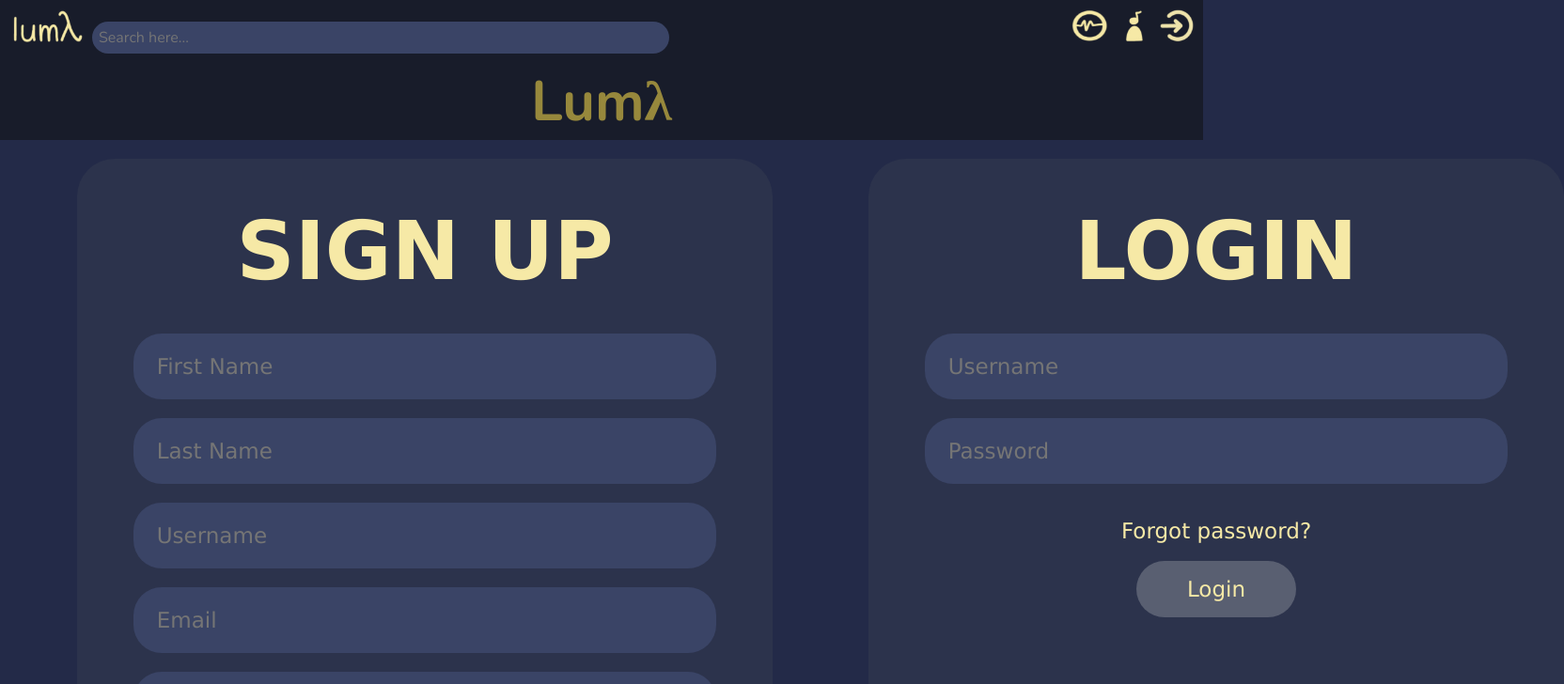
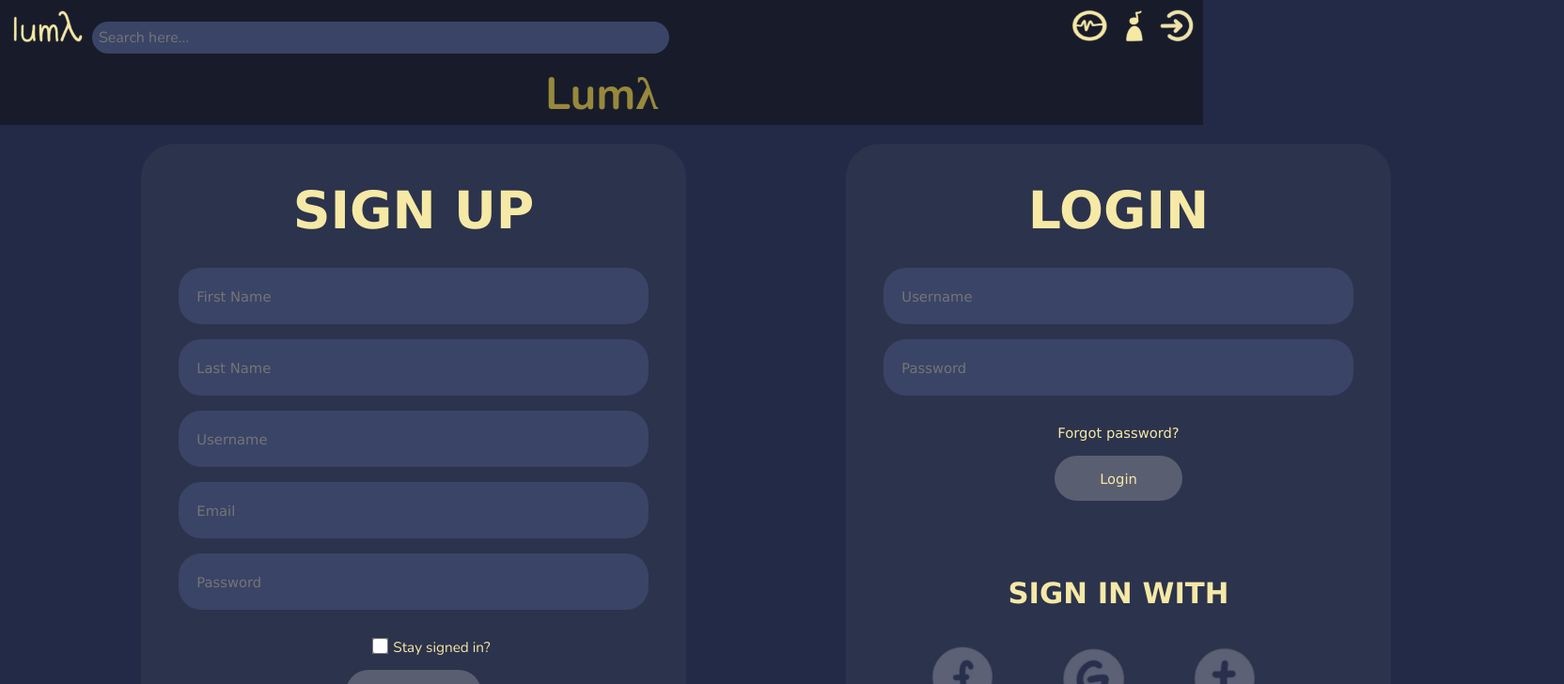
Before and after one commit to thejamielin/Luma, a Next.js app in the folder src/frontend/: page /login in a window 1280 px wide. Shown: the top 728 px of the page at 94% size, 1664 px wide, since content can reach past the window. Built offline with nearby package versions, Linux system fonts and the light colour scheme.

Commit message:
shrunk the login page and centered it

```diff
--- a/src/frontend/pages/login.js
+++ b/src/frontend/pages/login.js
@@ -20,6 +20,7 @@ export default function Login() {
                       <input className={styles.password} placeholder="  Password"></input>
                       <input type="checkbox" id="stayin" className={styles.stayinbutton}></input>
                       <label for="stayin" className={styles.stayintext}> Stay signed in? </label>
+                      <br></br>
                       <input type="button" className={styles.signup} onClick="alert('Signed Up!')" value="Sign Up"></input>
                   </form>
               </div>
@@ -32,6 +33,7 @@ export default function Login() {
                   <form>
                       <input className={styles.username} placeholder="  Username"></input>
                       <input className={styles.password} placeholder="  Password"></input>
+                      <br></br>
                       <a className={styles.forgotpass} href="https://www.google.com"> Forgot password? </a>
                       <br></br>
                       <input type="button" className={styles.login} onClick="alert('Logged In!')" value="Login"></input>
--- a/src/frontend/styles/login.module.css
+++ b/src/frontend/styles/login.module.css
@@ -2,7 +2,7 @@
 .h1 {
 color:#F6E9A6;
 font-family: verdana;
-font-size: 450%;
+font-size: 360%;
 padding: 0%
 }
 
@@ -10,100 +10,97 @@ padding: 0%
 .h2 {
 color:#F6E9A6;
 font-family: verdana;
-font-size: 250%;
+font-size: 200%;
 padding: 0%
 }
 
 /* ROUNDED TEXT BOXES */
 .fname {
-border-radius: 30px;
+border-radius: 24px;
 padding: 10px;
-width: 600px;
-height: 50px;
+width: 480px;
+height: 40px;
 background-color: #3A4466;
 color:#F6E9A6;
 font-family:verdana;
-font-size: 120%;
+font-size: 96%;
 border-top-style: hidden;
 border-right-style: hidden;
 border-left-style: hidden;
 border-bottom-style: hidden;
-margin-bottom: 20px;
+margin-bottom: 16px;
 }
 .lname {
-border-radius: 30px;
+border-radius: 24px;
 padding: 10px;
-width: 600px;
-height: 50px;
+width: 480px;
+height: 40px;
 background-color:#3A4466;
 color:#F6E9A6;
 font-family:verdana;
-font-size: 120%;
+font-size: 96%;
 border-top-style: hidden;
 border-right-style: hidden;
 border-left-style: hidden;
 border-bottom-style: hidden;
-margin-bottom: 20px;
+margin-bottom: 16px;
 }
 .username {
-border-radius: 30px;
+border-radius: 24px;
 padding: 10px;
-width: 600px;
-height: 50px;
+width: 480px;
+height: 40px;
 background-color:#3A4466;
 color:#F6E9A6;
 font-family:verdana;
-font-size: 120%;
+font-size: 96%;
 border-top-style: hidden;
 border-right-style: hidden;
 border-left-style: hidden;
 border-bottom-style: hidden;
-margin-bottom: 20px;
+margin-bottom: 16px;
 }
 .email {
-border-radius: 30px;
+border-radius: 24px;
 padding: 10px;
-width: 600px;
-height: 50px;
+width: 480px;
+height: 40px;
 background-color:#3A4466;
 color:#F6E9A6;
 font-family:verdana;
-font-size: 120%;
+font-size: 96%;
 border-top-style: hidden;
 border-right-style: hidden;
 border-left-style: hidden;
 border-bottom-style: hidden;
-margin-bottom: 20px;
+margin-bottom: 16px;
 }
 .password {
-border-radius: 30px;
+border-radius: 24px;
 padding: 10px;
-width: 600px;
-height: 50px;
+width: 480px;
+height: 40px;
 background-color:#3A4466;
 color:#F6E9A6;
 font-family:verdana;
-font-size: 120%;
+font-size: 96%;
 border-top-style: hidden;
 border-right-style: hidden;
 border-left-style: hidden;
 border-bottom-style: hidden;
-margin-bottom: 20px;
-/* LEFT AND RIGHT MARGIN TO GET BUTTON ON NEXT LINE */
-margin-left: 20px;
-margin-right: 20px;
+margin-bottom: 16px;
 }
 
 /* BUTTON SETTINGS */
 .signup {
-border-radius: 30px;
-padding: 10px;
-width: 180px;
-height: 60px;
+border-radius: 24px;
+padding: 8px;
+width: 144px;
+height: 48px;
 background-color: #595f71;
 color:#F6E9A6;
 font-family:verdana;
-font-size: 120%;
+font-size: 96%;
 text-align:center;
 border-top-style: hidden;
 border-right-style: hidden;
@@ -111,14 +108,14 @@ border-left-style: hidden;
 border-bottom-style: hidden;
 }
 .login {
-border-radius: 30px;
-padding: 10px;
-width: 170px;
-height: 60px;
+border-radius: 24px;
+padding: 8px;
+width: 136px;
+height: 48px;
 background-color: #595f71;
 color:#F6E9A6;
 font-family:verdana;
-font-size: 120%;
+font-size: 96%;
 text-align:center;
 border-top-style: hidden;
 border-right-style: hidden;
@@ -128,30 +125,30 @@ border-bottom-style: hidden;
 
 /* STAY IN BUTTON */
 .stayinbutton {
-transform: scale(1.7);
+transform: scale(1.36);
 margin-left: 200px;
 }
 .body {
 text-align: center;
-margin-top: 100px;
+margin-top: 80px;
 margin: 0;
 }
 .stayintext {
 color:#F6E9A6;
-margin-right: 200px;
+margin-right: 160px;
 }
 
 /* FORGOT PASSWORD */
 .forgotpass {
 color:#F6E9A6;
 font-family:verdana;
-font-size: 120%;
+font-size: 96%;
 }
 
 /* SIDE BY SIDE */
 .splitscreen {
 display:flex;
-font-size: 120%;
+font-size: 96%;
 
 }
 .splitscreen .left {
@@ -180,7 +177,7 @@ color: #97883C;
 text-align: center;
 padding: 50px 50px;
 text-decoration: none;
-font-size: 60px;
+font-size: 48px;
 }
 
 /* BACKGROUND BLOCKS */
@@ -190,14 +187,14 @@ font-size: 60px;
     background:
     linear-gradient(0deg , #2C334C,#2C334C) 0px 0 no-repeat,
     linear-gradient(0deg , #2C334C,#2C334C) 0px 0 no-repeat;
-    width:680px;
-    height:880px;
-    line-height:60px;
+    width:570px;
+    height: 704px;
+    line-height:48px;
     padding:10px 40px;
     color:white;
-    margin: 20px 82px;
+    margin: 20px 150px;
     position:relative;
-    border-radius: 40px;
+    border-radius: 36px;
 }
     /* LOGIN BOX */
 .shape2{
@@ -205,18 +202,18 @@ font-size: 60px;
     background:
     linear-gradient(0deg , #2C334C,#2C334C) 0px 0 no-repeat,
     linear-gradient(0deg , #2C334C,#2C334C) 0px 0 no-repeat;
-    width:680px;
-    height:880px;
-    line-height:60px;
+    width:570px;
+    height:704px;
+    line-height:48px;
     padding:10px 40px;
     color:white;
     margin: 20px 20px;
     position:relative;
-    border-radius: 40px;
+    border-radius: 36px;
 }
 
 /* PICTURE SETTINGS */
 .signinwithpics{
-    width: 102px;
-    height: 102px;
+    width: 81.6px;
+    height: 81.6px;
 }
```
